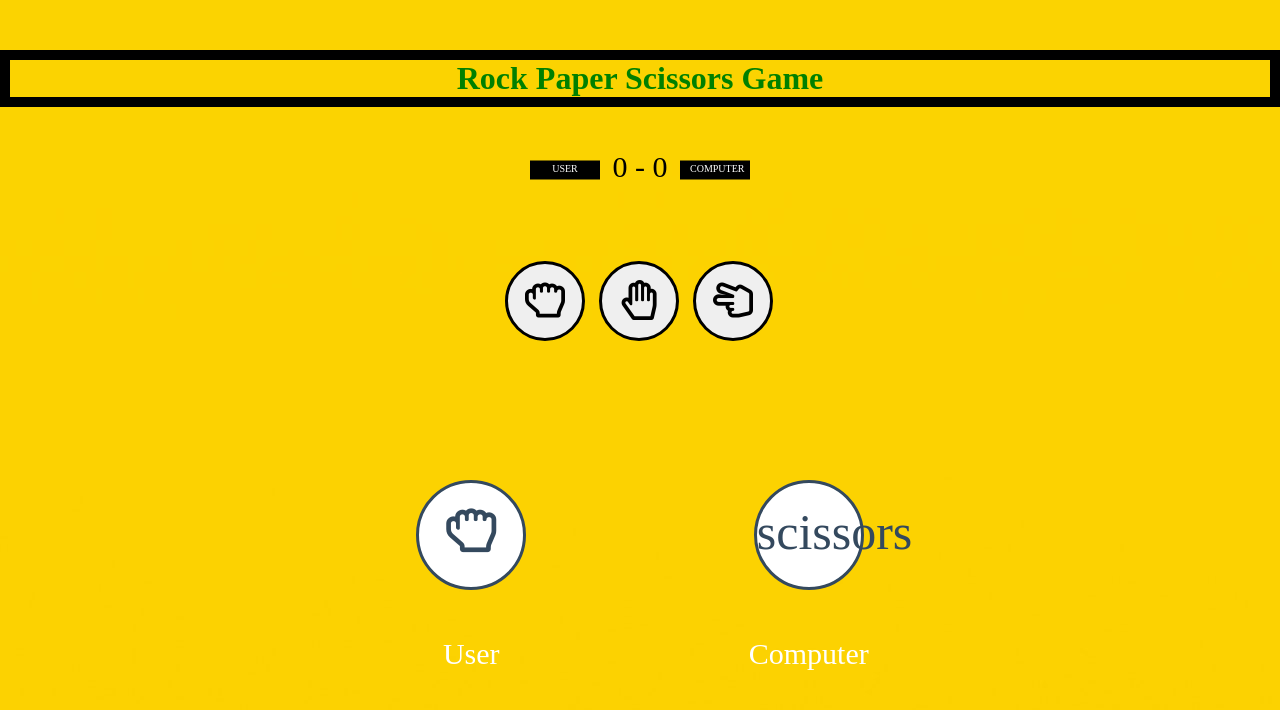
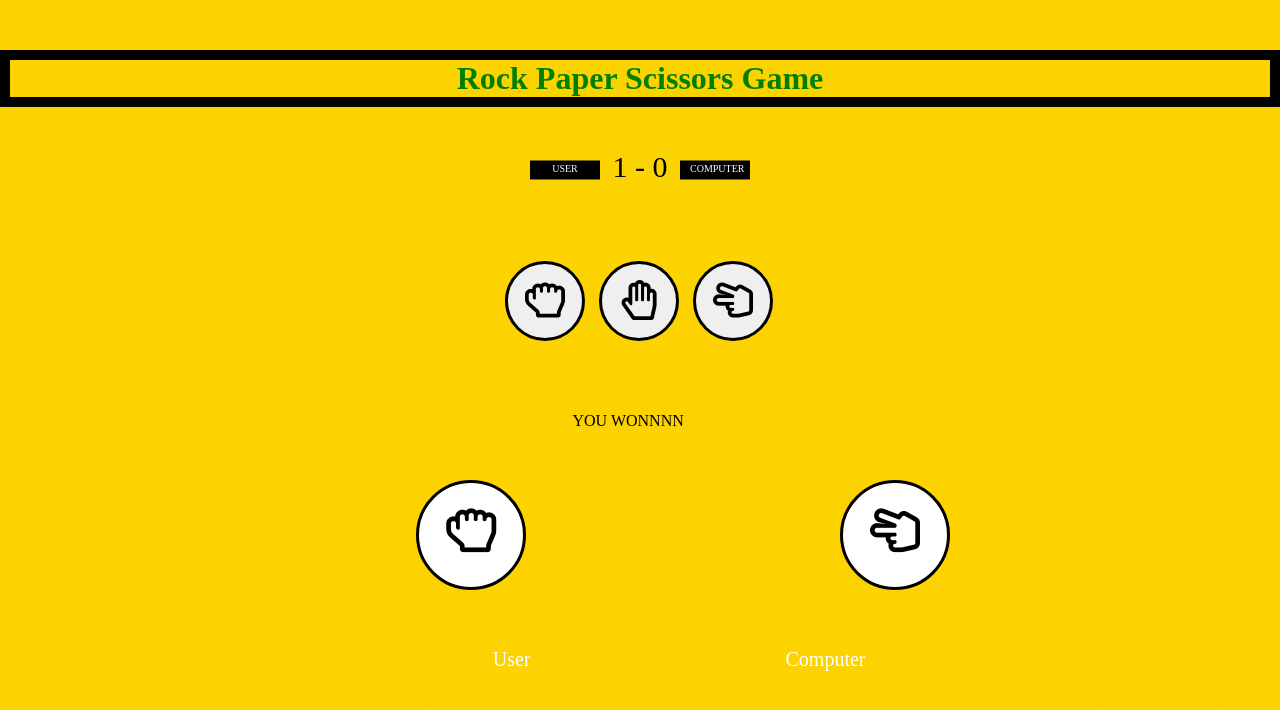
Before and after one commit to Thav33/JS-projects, a plain HTML site: page rock-paper-scissors-game/index.html in a window 1280 px wide. Both pictures are taken after a click on the button 545 px from the left and 301 px from the top of the page. Drawn offline with Linux system fonts and the light colour scheme; a web font is replaced by a local one.

Commit message:
Add conditional statements and functions

```diff
--- a/rock-paper-scissors-game/index.html
+++ b/rock-paper-scissors-game/index.html
@@ -26,19 +26,19 @@
         </div>
 
         <div class="buttons">
-          <button id="rock" class="btn" onclick="game(this.value)" value=" <i class='far fa-hand-rock'> "><i class="far fa-hand-rock"></i></button>
-          <button id="paper" class="btn" onclick="game(this.value)" value=" <i class='far fa-hand-paper'> "><i class="far fa-hand-paper"></i></button>
-          <button id="scissors" class="btn" onclick="game(this.value)" value=" <i class='far fa-hand-scissors'> "> <i class="far fa-hand-scissors"></i></button>
+          <button id="rock" class="btn" onclick="game(this.value)" value="rock"><i class="far fa-hand-rock"></i></button>
+          <button id="paper" class="btn" onclick="game(this.value)" value="paper"><i class="far fa-hand-paper"></i></button>
+          <button id="scissors" class="btn" onclick="game(this.value)" value="scissors"> <i class="far fa-hand-scissors"></i></button>
        </div>
 
        <div id="challenge">
          <div id="you">
-             <div id="YourObject"></div>
+             <div class="userObject"></div>
              <div class="who">User</div>
          </div>
-         <div id="result"><p id="who"><p></div>
+         <div class="result"><p id="who"><p></div>
          <div id="com">
-             <div id="ComObject"></div>
+             <div class="compObject"></div>
              <div class="who">Computer</div>
          </div>
     </div>
--- a/rock-paper-scissors-game/script.js
+++ b/rock-paper-scissors-game/script.js
@@ -10,14 +10,74 @@ const score = () => {
   }
   setInterval(score, 50);
 
+  const game = (userChoice) => {
 
-const game = (userChoice) => {
     let box = document.querySelector('#challenge');
     box.style.display = 'inline-flex';
 
-  let userDiv = document.querySelector('#YourObject');
-  userDiv.innerHTML = userChoice;
+    let userDiv = document.querySelector('.userObject');
+    userDiv.innerHTML = '<i class="far fa-hand-' +userChoice+ '">';
 
-  let compDiv = document.querySelector('#ComObject');
-  compDiv.innerHTML = compChoice;
+    let compDiv = document.querySelector('.compObject');
+    compDiv.innerHTML = '<i class="far fa-hand-' +compChoice+ '">';
+
+    console.log(userChoice);
+    console.log(compChoice);
+
+    if( (userChoice == "paper" && compChoice == "rock") || (userChoice == "scissors" && compChoice == "paper") || (userChoice == "rock" && compChoice == "scissors") ){
+      winner();
+      console.log('WINNERRR');
+    } else if(userChoice == compChoice) {
+      draw();
+      console.log('DRAWWWWWW');
+    } else {
+      lose();
+      console.log('LOSERRRR');
     }
+
+    function winner(){
+      userPoint++;
+      const winnerStatus = document.querySelector('.result');
+      winnerStatus.innerHTML = 'YOU WONNNN';
+    }
+    function draw(){
+      const winnerStatus = document.querySelector('.result');
+      winnerStatus.innerHTML = 'YOU DREW';
+    }
+    function lose(){
+      compPoint++;
+      const winnerStatus = document.querySelector('.result');
+      winnerStatus.innerHTML = 'YOU LOST';
+    }
+
+
+  }
+
+
+
+
+
+  //   if(userChoice === 'paper' && compChoice === 'rock' ||
+  //       userChoice === 'scissors' && compChoice === 'paper' ||
+  //       userChoice === 'rock' && compChoice === 'scissors') {
+
+  //         winner();
+
+  //       } else if(userChoice === compChoice) {
+
+  //         draw();
+
+  //       } else {
+  //         lose();
+  //    }
+  // }
+
+  // let winner = () => {
+  //   console.log('you won');
+  // }
+  // const draw = () => {
+  //   console.log('you drew');
+  // }
+  // const lose = () => {
+  //   console.log('you lost');
+  // }
--- a/rock-paper-scissors-game/style.css
+++ b/rock-paper-scissors-game/style.css
@@ -119,7 +119,7 @@ header h1{
 	width: 37.5%;
 	font-size: 50px;
 }
-#YourObject{
+.userObject{
 	position: absolute;
 	top: 45%;
 	left: 50%;
@@ -128,28 +128,36 @@ header h1{
 	height: 110px;
 	font-size: 50px;
 	padding-top: 20px;
-	border: 3px solid #34495e;
+	border: 3px solid #000;
     border-radius: 50%;
-    color: #34495e;
+    color: #000;
     background-color: white;
     box-sizing: border-box;
     text-align: center;
 }
-#ComObject{
+.userObject:hover{
+  background-color: rgba(black, 0.5);;
+    color: #000;
+}
+.compObject{
 	position: absolute;
 	top: 45%;
 	left: 50%;
-	transform: translate(-50%, -50%);
+	transform: translate(50%, -50%);
 	width: 110px;
 	height: 110px;
 	font-size: 50px;
 	padding-top: 20px;
-	border: 3px solid #34495e;
+	border: 3px solid #000;
     border-radius: 50%;
-    color: #34495e;
+    color: #000;
     background-color: white;
     box-sizing: border-box;
     text-align: center;
+}
+.compObject:hover{
+  background-color: rgba(black, 0.5);;
+    color: #000;
 }
 #result{
 	position: relative;
@@ -169,10 +177,10 @@ header h1{
 .who{
 	position: absolute;
 	bottom: 5%;
-	left: 50%;
+	left: 70%;
 	transform: translateX(-50%);
 	color: white;
-	font-size: 30px;
+	font-size: 20px;
 }
 .green{
 	width: 70px;
```
Lines whose indentation alone changed are shown as unchanged.
